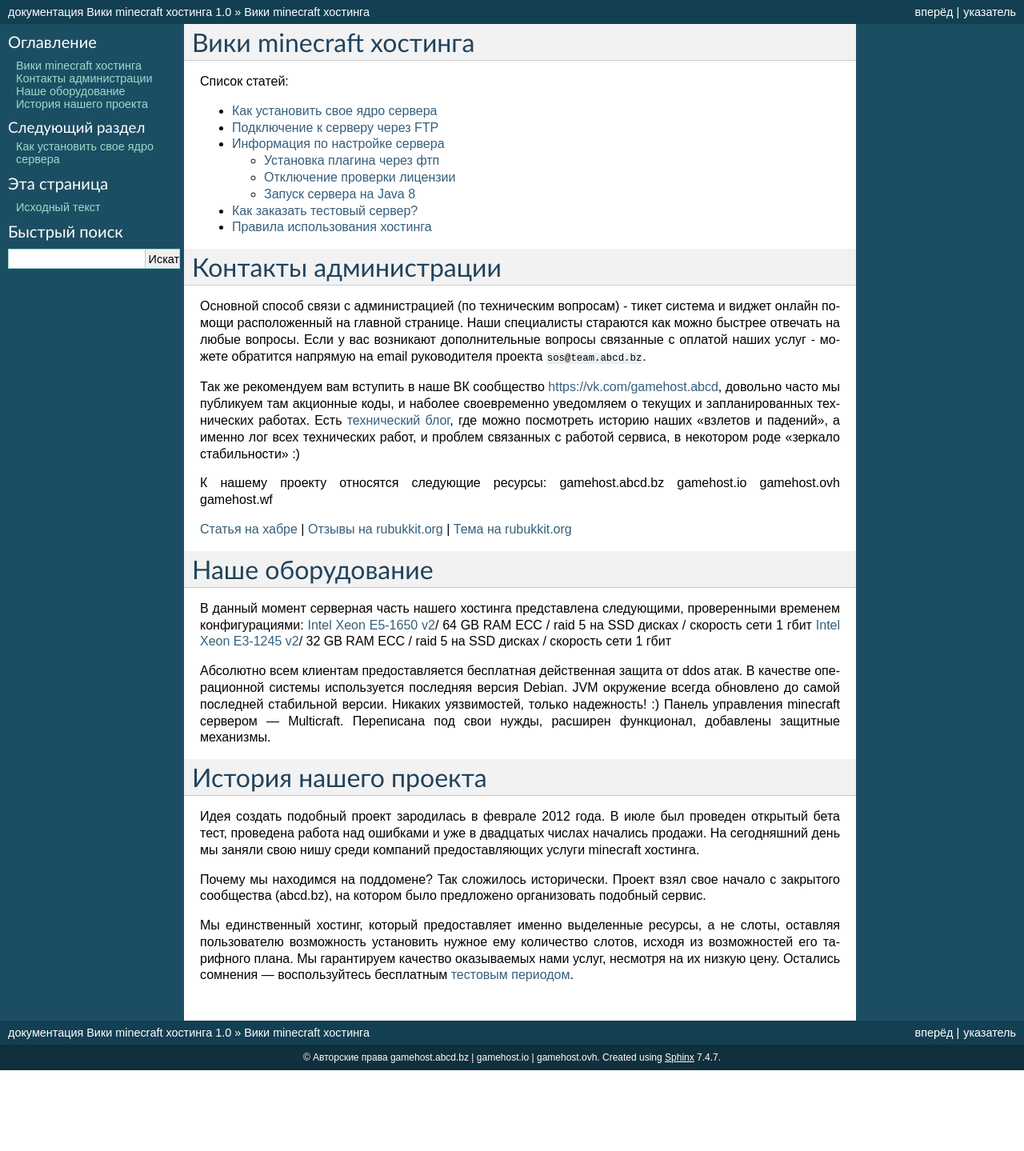
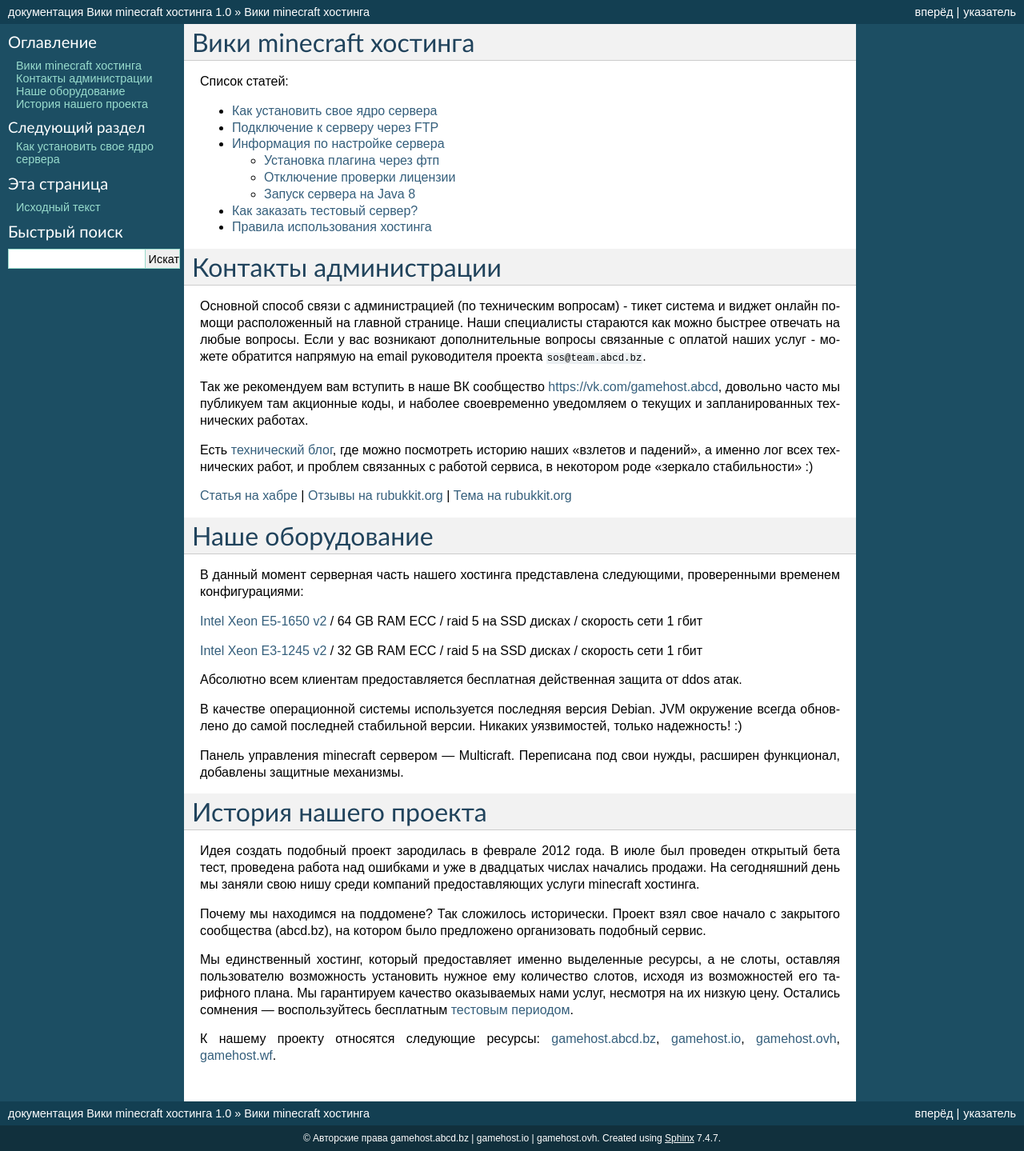
Before and after one commit to h1kkan/gamehost-wiki, a Sphinx documentation site: the page built from docs/index.rst, in a window 1280 px wide. Shown: the whole page at 80% size. Built offline with Sphinx 7.4.7, drawn with Linux system fonts in a browser that asks for light colours; before the commit the page ends 1338 px from its top, so only the background shows below that; some of the changed lines change nothing that is shown.

Commit message:
markup fix

```diff
--- a/docs/index.rst
+++ b/docs/index.rst
@@ -23,20 +23,23 @@
 Основной способ связи с администрацией (по техническим вопросам) - тикет система и виджет онлайн помощи расположенный на главной странице. Наши специалисты стараются как можно быстрее отвечать на любые вопросы. Если у вас возникают дополнительные вопросы связанные с оплатой наших услуг - можете обратится напрямую на email руководителя проекта ``sos@team.abcd.bz``.
 
 Так же рекомендуем вам вступить в наше ВК сообщество https://vk.com/gamehost.abcd, довольно часто мы публикуем там акционные коды, и наболее своевременно уведомляем о текущих и запланированных технических работах.
+
 Есть `технический блог <http://status.gamehost.abcd.bz/>`_, где можно посмотреть историю наших "взлетов и падений", а именно лог всех технических работ, и проблем связанных с работой сервиса, в некотором роде "зеркало стабильности" :)
-
-К нашему проекту относятся следующие ресурсы: gamehost.abcd.bz gamehost.io gamehost.ovh gamehost.wf
 
 `Статья на хабре <http://habrahabr.ru/post/204304/>`_ | `Отзывы на rubukkit.org <http://www.rubukkit.org/threads/gamehost-abcd-bz-%D0%BE%D1%82%D0%B7%D1%8B%D0%B2%D1%8B.42571/>`_ | `Тема на rubukkit.org <http://www.rubukkit.org/threads/gamehost-abcd-bz-%D0%BE%D1%82-200%D1%80-%D0%B7%D0%B0-1%D0%93%D0%91-ram-%D0%BC%D0%B5%D1%81%D1%82%D0%BE-%D0%BF%D0%BE%D0%B4-%D1%81%D0%B0%D0%B9%D1%82-%D0%B1%D0%B5%D0%BA%D0%B0%D0%BF-%D0%B2-%D0%BE%D0%B1%D0%BB%D0%B0%D0%BA%D0%BE-ssd-%D0%B4%D0%B8%D1%81%D0%BA%D0%B8-%D0%B2%D1%81%D0%B5-%D0%B2%D0%BA%D0%BB%D1%8E%D1%87%D0%B5%D0%BD%D0%BE.53987/>`_
 
 Наше оборудование
 =================
 В данный момент серверная часть нашего хостинга представлена следующими, проверенными временем конфигурациями:
-`Intel Xeon E5-1650 v2 <http://ark.intel.com/products/75780/Intel-Xeon-Processor-E5-1650-v2-12M-Cache-3_50-GHz/>`_/ 64 GB RAM ECC / raid 5 на SSD дисках / скорость сети 1 гбит
-`Intel Xeon E3-1245 v2 <http://ark.intel.com/ru/products/65729/Intel-Xeon-Processor-E3-1245-v2-8M-Cache-3_40-GHz/>`_/ 32 GB RAM ECC / raid 5 на SSD дисках / скорость сети 1 гбит
+
+`Intel Xeon E5-1650 v2 <http://ark.intel.com/products/75780/Intel-Xeon-Processor-E5-1650-v2-12M-Cache-3_50-GHz/>`_ / 64 GB RAM ECC / raid 5 на SSD дисках / скорость сети 1 гбит
+
+`Intel Xeon E3-1245 v2 <http://ark.intel.com/ru/products/65729/Intel-Xeon-Processor-E3-1245-v2-8M-Cache-3_40-GHz/>`_ / 32 GB RAM ECC / raid 5 на SSD дисках / скорость сети 1 гбит
 
 Абсолютно всем клиентам предоставляется бесплатная действенная защита от ddos атак.
+
 В качестве операционной системы используется последняя версия Debian. JVM окружение всегда обновлено до самой последней стабильной версии. Никаких уязвимостей, только надежность! :)
+
 Панель управления minecraft сервером — Multicraft. Переписана под свои нужды, расширен функционал, добавлены защитные механизмы.
 
 История нашего проекта
@@ -46,3 +49,5 @@
 Почему мы находимся на поддомене? Так сложилось исторически. Проект взял свое начало с закрытого сообщества (abcd.bz), на котором было предложено организовать подобный сервис.
 
 Мы единственный хостинг, который предоставляет именно выделенные ресурсы, а не слоты, оставляя пользователю возможность установить нужное ему количество слотов, исходя из возможностей его тарифного плана. Мы гарантируем качество оказываемых нами услуг, несмотря на их низкую цену. Остались сомнения — воспользуйтесь бесплатным `тестовым периодом <http://docs.gamehost.io/ru/latest/how_get_test.html>`_.
+
+К нашему проекту относятся следующие ресурсы: `gamehost.abcd.bz <https://gamehost.abcd.bz>`_, `gamehost.io <https://gamehost.io>`_, `gamehost.ovh <http://gamehost.ovh>`_, `gamehost.wf <http://gamehost.wf>`_.
```
